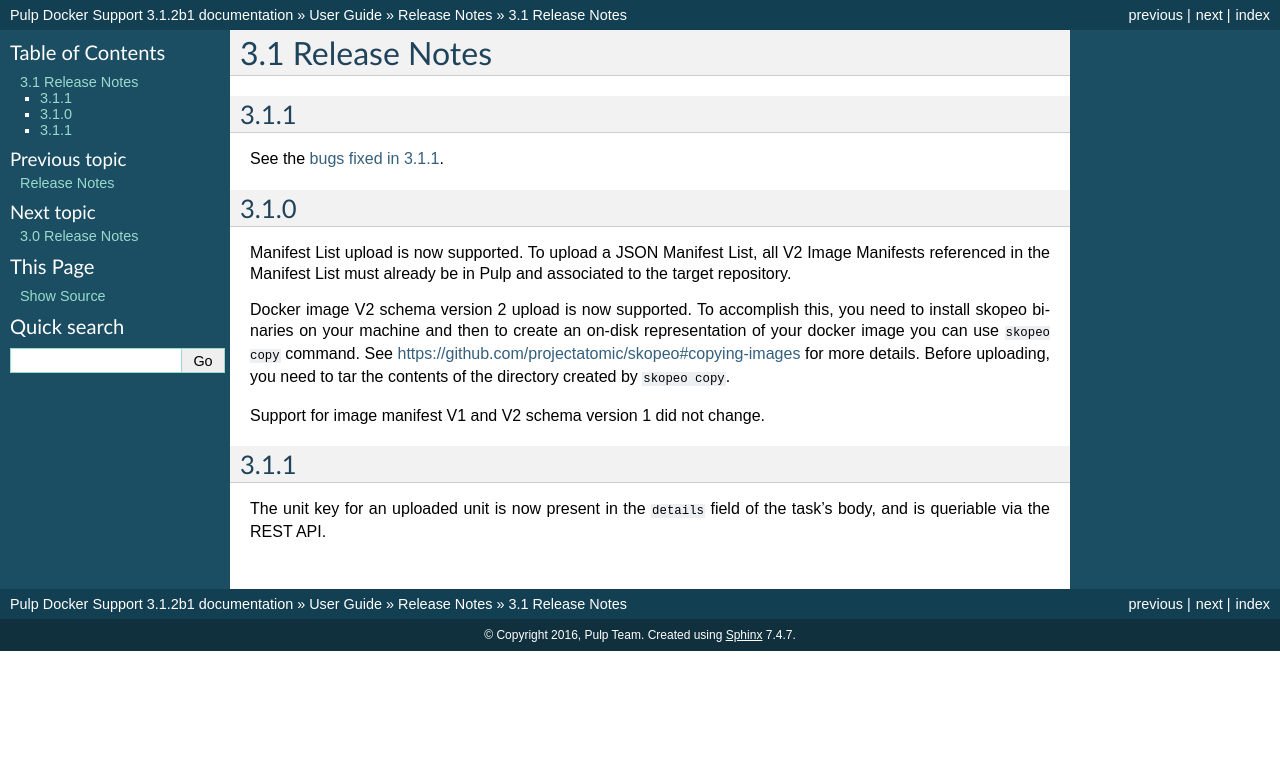
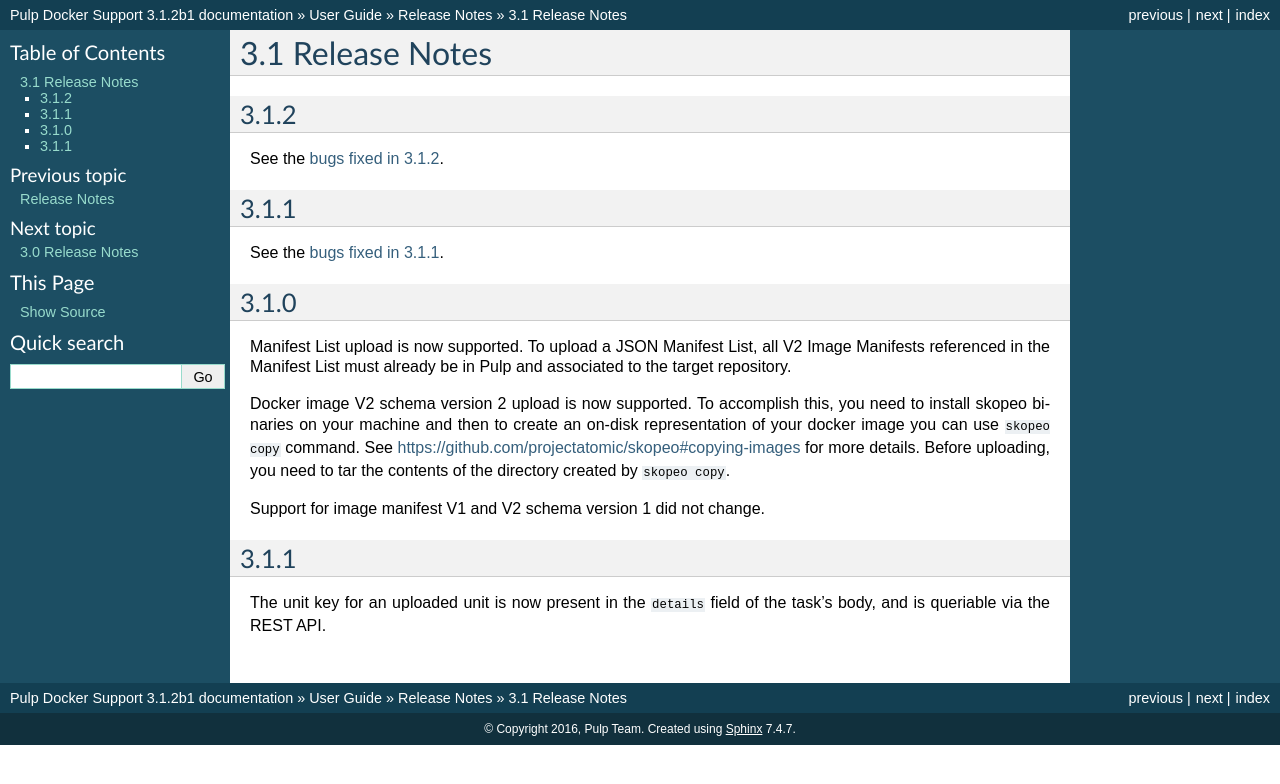
Before and after one commit to pulp/pulp_docker, a Sphinx documentation site: the page built from docs/user-guide/release-notes/3.1.x.rst, in a window 1280 px wide. Shown: the top 784 px of the page. Built offline with Sphinx 7.4.7, drawn with Linux system fonts in a browser that asks for light colours.

Commit message:
Release notes for 3.1.2

```diff
--- a/docs/user-guide/release-notes/3.1.x.rst
+++ b/docs/user-guide/release-notes/3.1.x.rst
@@ -1,5 +1,10 @@
 3.1 Release Notes
 =================
+
+3.1.2
+-----
+
+See the :fixedbugs_pulp_docker:`3.1.2`.
 
 3.1.1
 -----
```
